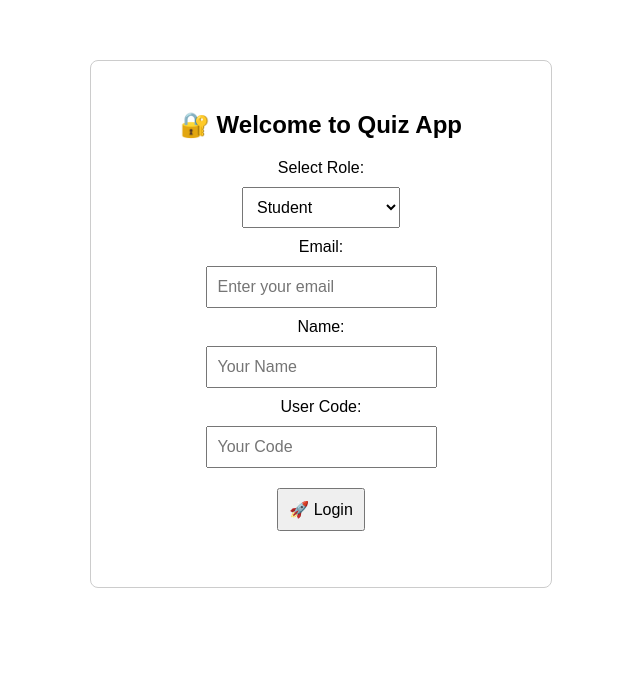
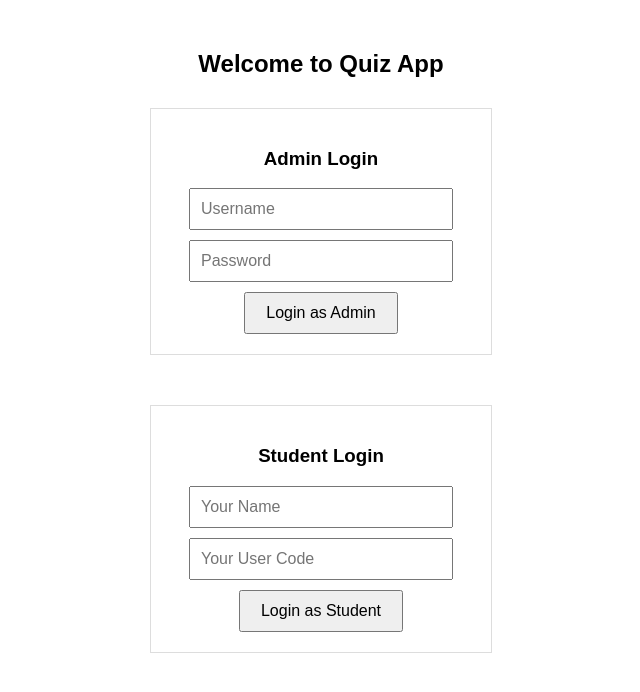
Before and after one commit to SolutionBox-AI/quiz-app, a website: page frontend/index.html in a window 1280 px wide. Shown: the whole page, without its empty margins (319-959 px from the left). Drawn offline with Linux system fonts and the light colour scheme.

Commit message:
Update index.html

```diff
--- a/frontend/index.html
+++ b/frontend/index.html
@@ -6,75 +6,81 @@
   <style>
     body {
       font-family: Arial, sans-serif;
-      margin: 40px;
+      margin: 50px;
       text-align: center;
     }
-
-    input, select, button {
+    h2 {
+      margin-bottom: 30px;
+    }
+    .login-section {
+      margin-bottom: 50px;
+      padding: 20px;
+      border: 1px solid #ddd;
+      width: 300px;
+      margin-left: auto;
+      margin-right: auto;
+    }
+    input {
+      display: block;
+      margin: 10px auto;
       padding: 10px;
       font-size: 16px;
-      margin: 10px;
+      width: 80%;
     }
-
-    .container {
-      max-width: 400px;
-      margin: 60px auto;
-      padding: 30px;
-      border: 1px solid #ccc;
-      border-radius: 8px;
+    button {
+      padding: 10px 20px;
+      font-size: 16px;
     }
   </style>
 </head>
 <body>
 
-  <div class="container">
-    <h2>🔐 Welcome to Quiz App</h2>
+  <h2>Welcome to Quiz App</h2>
 
-    <label for="role">Select Role:</label><br>
-    <select id="role">
-      <option value="student">Student</option>
-      <option value="admin">Teacher / Admin</option>
-    </select><br>
+  <!-- Admin Login -->
+  <div class="login-section">
+    <h3>Admin Login</h3>
+    <input type="text" id="adminUsername" placeholder="Username" />
+    <input type="password" id="adminPassword" placeholder="Password" />
+    <button onclick="adminLogin()">Login as Admin</button>
+  </div>
 
-    <label for="email">Email:</label><br>
-    <input type="email" id="email" placeholder="Enter your email" /><br>
-
-    <label for="name">Name:</label><br>
-    <input type="text" id="name" placeholder="Your Name" /><br>
-
-    <label for="userCode">User Code:</label><br>
-    <input type="text" id="userCode" placeholder="Your Code" /><br>
-
-    <button onclick="login()">🚀 Login</button>
-
-    <p id="error" style="color:red;"></p>
+  <!-- Student Login -->
+  <div class="login-section">
+    <h3>Student Login</h3>
+    <input type="text" id="studentName" placeholder="Your Name" />
+    <input type="text" id="studentCode" placeholder="Your User Code" />
+    <button onclick="studentLogin()">Login as Student</button>
   </div>
 
   <script>
-    function login() {
-      const role = document.getElementById("role").value;
-      const email = document.getElementById("email").value.trim();
-      const name = document.getElementById("name").value.trim();
-      const code = document.getElementById("userCode").value.trim();
-      const errorMsg = document.getElementById("error");
+    function adminLogin() {
+      const user = document.getElementById("adminUsername").value.trim();
+      const pass = document.getElementById("adminPassword").value.trim();
 
-      if (!email || !name || !code) {
-        errorMsg.textContent = "❌ Please fill all fields.";
+      // Dummy check — Replace with real authentication logic later
+      if (user === "admin" && pass === "admin123") {
+        sessionStorage.setItem("role", "admin");
+        sessionStorage.setItem("admin", user);
+        window.location.href = "admin.html";
+      } else {
+        alert("❌ Invalid admin credentials.");
+      }
+    }
+
+    function studentLogin() {
+      const name = document.getElementById("studentName").value.trim();
+      const code = document.getElementById("studentCode").value.trim();
+
+      if (!name || !code) {
+        alert("❌ Please enter both name and user code.");
         return;
       }
 
-      // Save to session
-      sessionStorage.setItem("role", role);
-      sessionStorage.setItem("email", email);
+      sessionStorage.setItem("role", "student");
       sessionStorage.setItem("name", name);
       sessionStorage.setItem("userCode", code);
-
-      // Redirect based on role
-      if (role === "admin") {
-        window.location.href = "admin.html";
-      } else {
-        window.location.href = "quiz.html";
-      }
+      window.location.href = "quiz.html";
     }
   </script>
 
```
